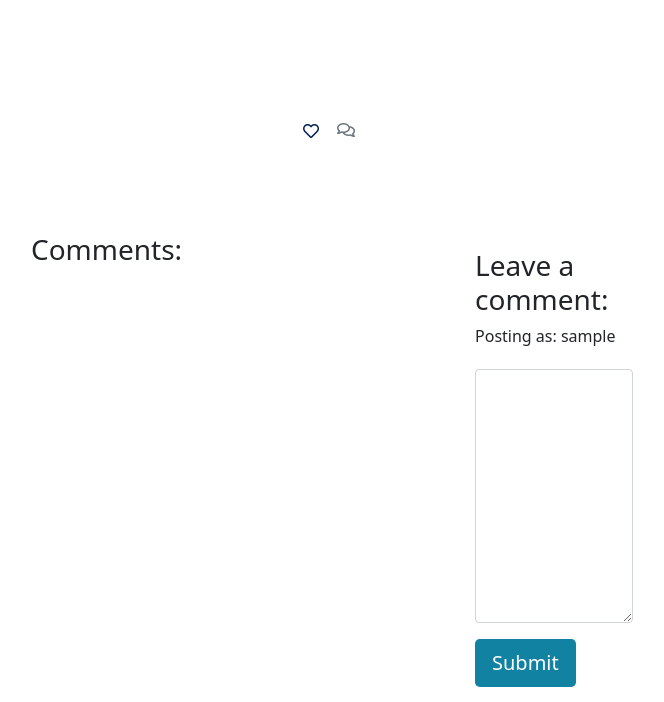
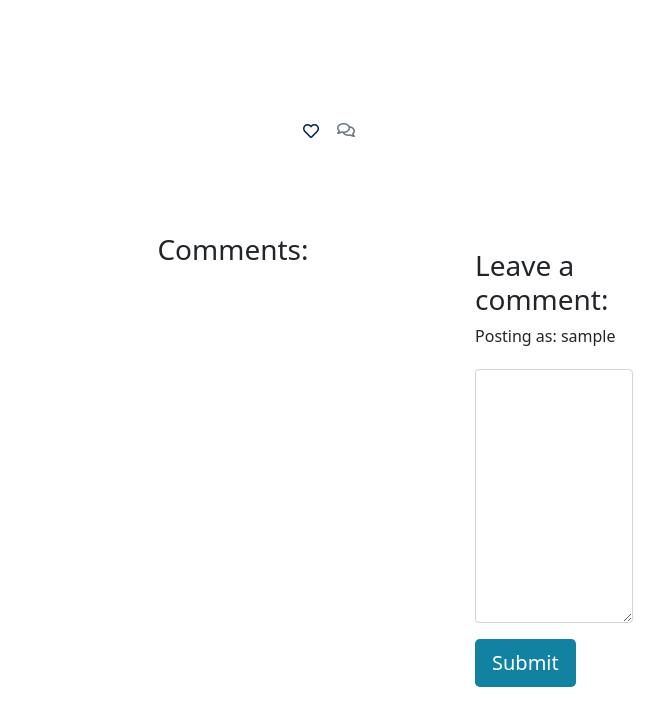
Before and after one commit to rebazp/P4MotorcycleBlog, a Django app: template templates/post_detail.html in a window 1280 px wide. Shown: the part 279-981 px from the top of the page, without its empty margins (300-964 px from the left). Run offline with Django 3.2, Linux system fonts and the light colour scheme; the template is opened without the code that fills it: values that come from a table or form of the project are taken from there, others are empty; the visitor is signed in with stand-in values (Sample User, id 1); some libraries are stand-ins or nearby versions.

Commit message:
align and center comments text in post_detail

```diff
--- a/templates/post_detail.html
+++ b/templates/post_detail.html
@@ -71,7 +71,7 @@
         </div>
     </div>
     <div class="row">
-        <div class="col-md-8 card mb-4  mt-3 ">
+        <div class="col-md-8 card mb-4  mt-3 d-flex align-items-center">
             <h3>Comments:</h3>
             <div class="card-body">
                 <!-- Iterate through comments and display each one -->
```
Also changed, not shown: README.md.
